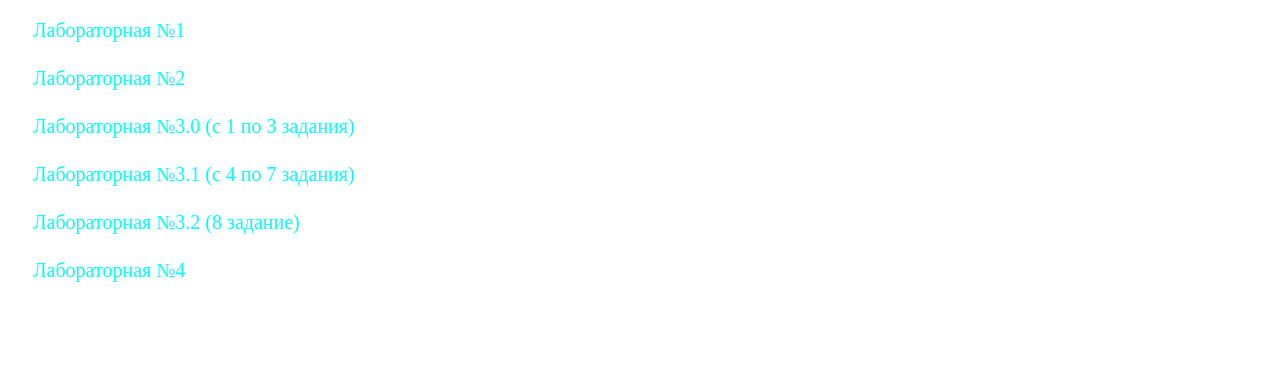
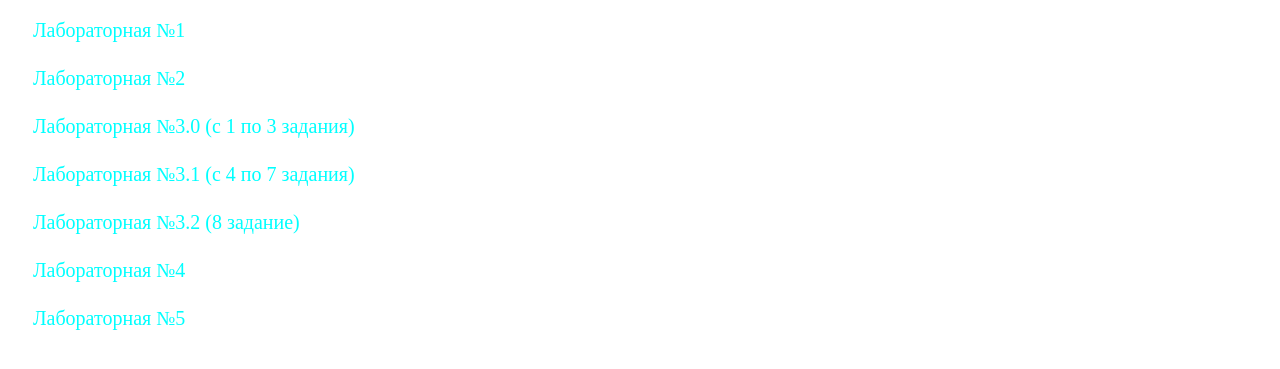
Before and after one commit to Cleins12/-, a plain HTML site: page index.html in a window 1280 px wide. Shown: the part 109-478 px from the top of the page. Drawn offline with Linux system fonts and the light colour scheme.

Commit message:
Update index.html

```diff
--- a/index.html
+++ b/index.html
@@ -27,6 +27,10 @@
     <div>
         <a href="https://github.com/Cleins12/-4" target="_blank" style="color: aqua; text-decoration: none; font-size: 20px; display: block; margin-bottom: 25px;"> &nbsp;&nbsp;&nbsp;&nbsp; Лабораторная №4 </a>
     </div>
+    <div>
+        <a href="https://cleins12.github.io/laba-5/" target="_blank" style="color: aqua; text-decoration: none; font-size: 20px; display: block; margin-bottom: 25px;"> &nbsp;&nbsp;&nbsp;&nbsp; Лабораторная №5 </a>
+    </div>
 
 </body>
+
 </html>
```
